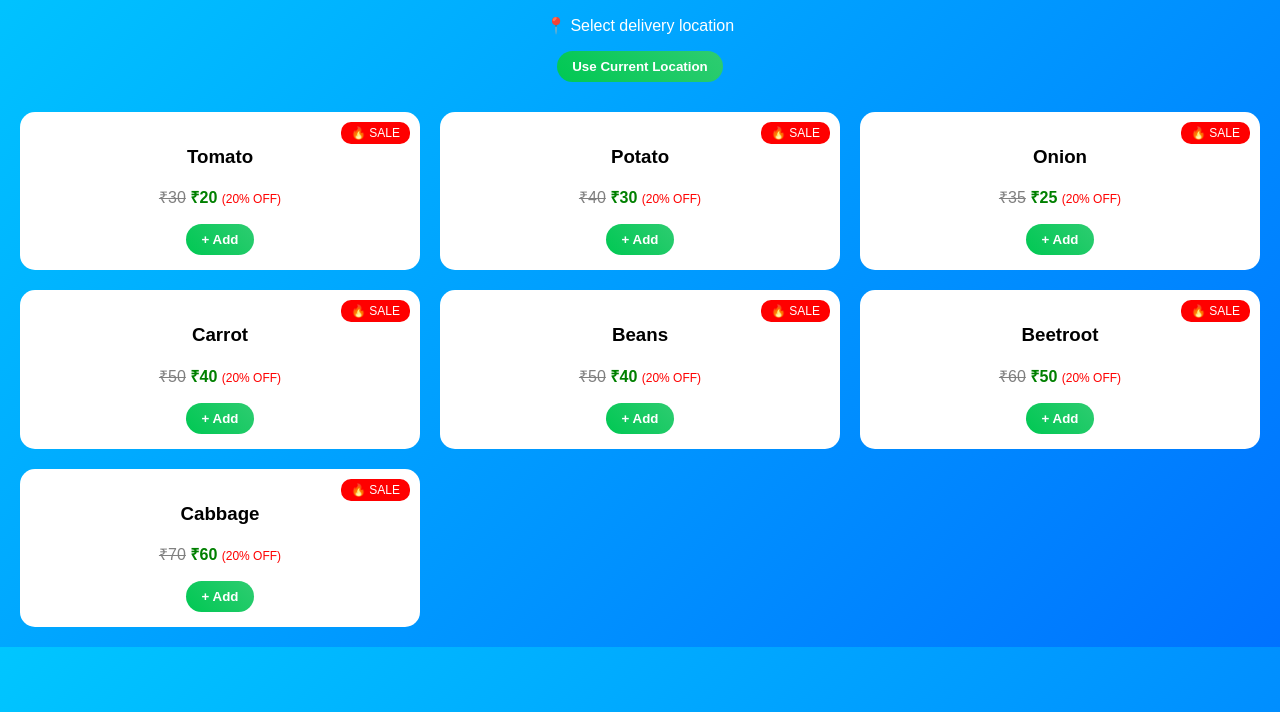
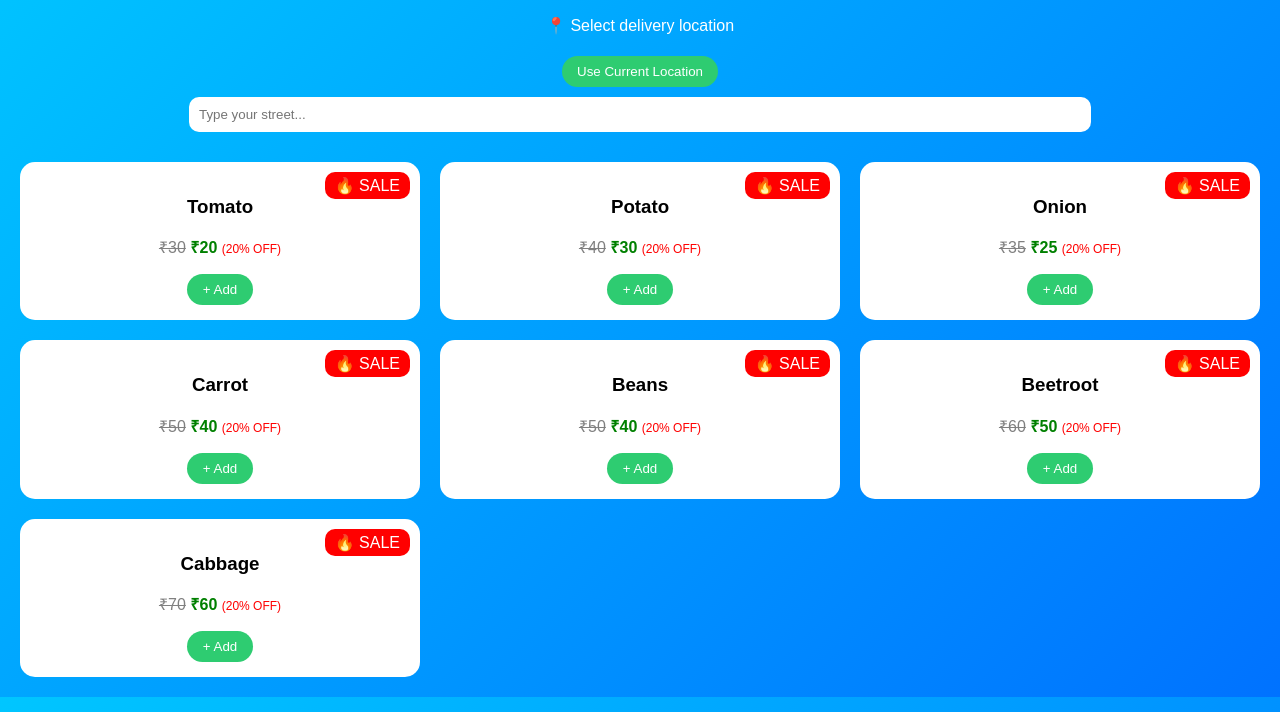
Before and after one commit to Dharun7715/Veg-Store2, a Flask app: page / in a window 1280 px wide. Shown: the part 88-800 px from the top of the page. Run offline with Flask 3, Linux system fonts and the light colour scheme; the visitor is signed in with stand-in values (Sample User, id 1).

Commit message:
Update index.html

```diff
--- a/templates/index.html
+++ b/templates/index.html
@@ -27,7 +27,6 @@ body {
     justify-content: center;
     gap: 8px;
     flex-wrap: wrap;
-    margin-bottom: 10px;
 }
 
 .nav-btn {
@@ -52,12 +51,31 @@ body {
 }
 
 .loc-btn {
-    background: linear-gradient(45deg,#00c853,#2ecc71);
+    background: #2ecc71;
     padding: 8px 15px;
     border-radius: 20px;
     border: none;
     color: white;
-    font-weight: bold;
+    margin-top: 5px;
+}
+
+/* SEARCH */
+.search {
+    padding: 10px;
+    width: 70%;
+    border-radius: 10px;
+    border: none;
+    margin-top: 10px;
+}
+
+.results {
+    background: white;
+    color: black;
+    width: 70%;
+    margin: auto;
+    border-radius: 10px;
+    max-height: 200px;
+    overflow-y: auto;
 }
 
 /* GRID */
@@ -82,14 +100,8 @@ body {
     border-radius: 15px;
     text-align: center;
     position: relative;
-    transition: 0.3s;
 }
 
-.card:hover {
-    transform: scale(1.03);
-}
-
-/* SALE */
 .sale {
     position: absolute;
     top: 10px;
@@ -98,10 +110,8 @@ body {
     color: white;
     padding: 4px 10px;
     border-radius: 10px;
-    font-size: 12px;
 }
 
-/* PRICE */
 .old {
     text-decoration: line-through;
     color: gray;
@@ -117,35 +127,27 @@ body {
     font-size: 12px;
 }
 
-/* BUTTON */
 .add-btn {
-    background: linear-gradient(45deg,#00c853,#2ecc71);
+    background: #2ecc71;
     color: white;
-    border: none;
     padding: 8px 16px;
     border-radius: 20px;
-    font-weight: bold;
-    cursor: pointer;
+    border: none;
 }
 
 .qty-box {
     display: flex;
     justify-content: center;
-    align-items: center;
     gap: 10px;
 }
 
 .qty-box button {
     background: #2ecc71;
-    color: white;
     border: none;
+    border-radius: 50%;
     width: 30px;
     height: 30px;
-    border-radius: 50%;
-}
-
-.qty {
-    font-weight: bold;
+    color: white;
 }
 
 </style>
@@ -170,8 +172,19 @@ body {
 
 <!-- LOCATION -->
 <div class="location-box">
+
 <p id="locationText">📍 Select delivery location</p>
-<button onclick="getLocation()" class="loc-btn">Use Current Location</button>
+
+<button onclick="getLocation()" class="loc-btn">
+Use Current Location
+</button>
+
+<!-- 🔍 TYPE LOCATION -->
+<br>
+<input type="text" id="search" class="search" placeholder="Type your street...">
+
+<div id="results" class="results"></div>
+
 </div>
 
 <!-- PRODUCTS -->
@@ -185,7 +198,7 @@ body {
 
 <p>
 <span class="old">₹{{ v.price + 10 }}</span>
-<span class="price"> ₹{{ v.price }}</span>
+<span class="price">₹{{ v.price }}</span>
 <span class="off">(20% OFF)</span>
 </p>
 
@@ -193,7 +206,7 @@ body {
 {% if cart.get(v.name) %}
 <div class="qty-box">
 <button onclick="decrease('{{ v.name }}')">−</button>
-    <span class="qty">{{ cart[v.name] }}</span>
+<span>{{ cart[v.name] }}</span>
 <button onclick="increase('{{ v.name }}')">+</button>
 </div>
 {% else %}
@@ -207,36 +220,48 @@ body {
 
 <script>
 
-// 📍 LOCATION (REAL ADDRESS)
+// 📍 CURRENT LOCATION
 function getLocation(){
 navigator.geolocation.getCurrentPosition(function(pos){
+document.getElementById("locationText").innerHTML = "📍 Location detected";
+});
+}
 
-        let lat = pos.coords.latitude;
-        let lng = pos.coords.longitude;
+// 🔍 TYPE LOCATION
+let box = document.getElementById("results");
 
-        document.getElementById("locationText").innerHTML = "⏳ Getting address...";
+document.getElementById("search").addEventListener("input", function(){
 
-        fetch(`https://nominatim.openstreetmap.org/reverse?format=json&lat=${lat}&lon=${lng}`)
+let q = this.value;
+
+if(q.length < 3) return;
+
+fetch(`https://nominatim.openstreetmap.org/search?format=json&q=${q}`)
 .then(res => res.json())
 .then(data => {
 
-            let addr = data.address;
+box.innerHTML = "";
 
-            let street =
-                (addr.road || "") + ", " +
-                (addr.suburb || "") + ", " +
-                (addr.city || addr.town || "");
+data.slice(0,5).forEach(place => {
 
+let div = document.createElement("div");
+div.style.padding="8px";
+div.style.cursor="pointer";
+div.innerText = place.display_name;
+
+div.onclick = function(){
 document.getElementById("locationText").innerHTML =
-                "📍 " + street;
+"📍 " + place.display_name;
+box.innerHTML = "";
+}
+
+box.appendChild(div);
+
+});
+});
 });
 
-    }, function(){
-        alert("Location access denied ❌");
-    });
-}
-
-// 🛒 CART AJAX
+// 🛒 CART
 function addItem(name){
 fetch('/add/'+name)
 .then(res=>res.json())
@@ -273,7 +298,7 @@ function updateUI(name,qty,total){
 div.innerHTML = `
 <div class="qty-box">
 <button onclick="decrease('${name}')">−</button>
-            <span class="qty">${qty}</span>
+<span>${qty}</span>
 <button onclick="increase('${name}')">+</button>
 </div>
 `;
```
Lines whose indentation alone changed are shown as unchanged.
